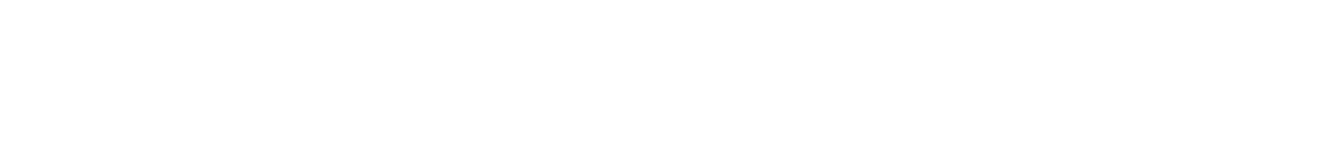
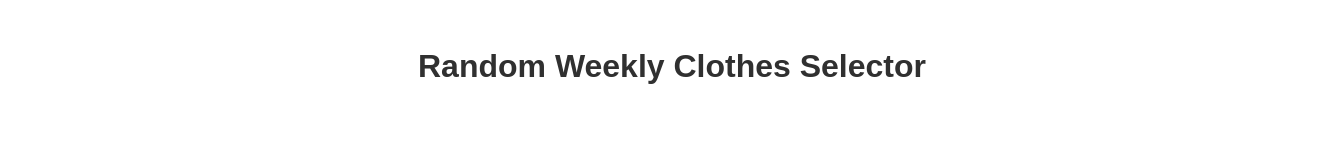
Before and after one commit to TheCyanNerd/clothes-rotation, a plain HTML site: page index.html in a window 1280 px wide. Shown: the whole page, 1344 px wide, since content can reach past the window. Drawn offline with Linux system fonts and the light colour scheme.

Commit message:
Created heading + descriptive title

```diff
--- a/index.html
+++ b/index.html
@@ -4,9 +4,9 @@
   <meta charset="UTF-8">
   <meta name="viewport" content="width=device-width, initial-scale=1.0">
   <link rel="stylesheet" href="style.css">
-  <title>Document</title>
+  <title>Sal's Clothes Rotation Randomizer</title>
 </head>
 <body>
-  <div></div>
+  <h1>Random Weekly Clothes Selector</h1>
 </body>
 </html>
--- a/style.css
+++ b/style.css
@@ -10,4 +10,11 @@ body {
 
   font-family: Arial, Helvetica, sans-serif;
   text-align: center;
+
+  padding: 3em 2em;
 }
+
+h1 {
+  color: rgb(48, 48, 48);
+  margin: 0 0 2em 0;
+}
```
